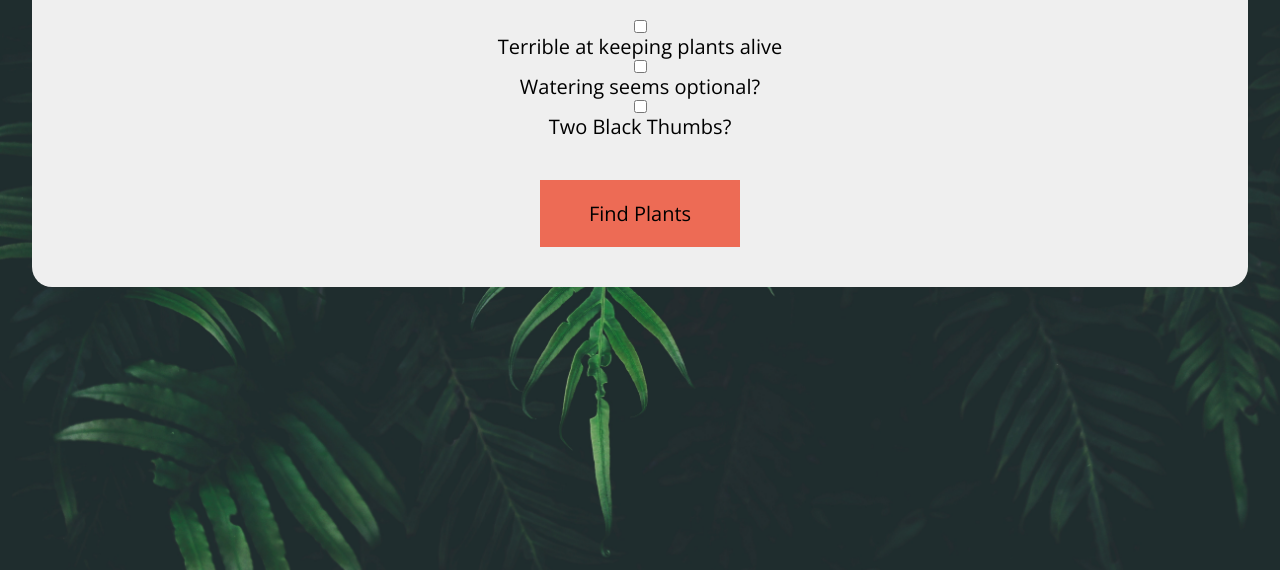
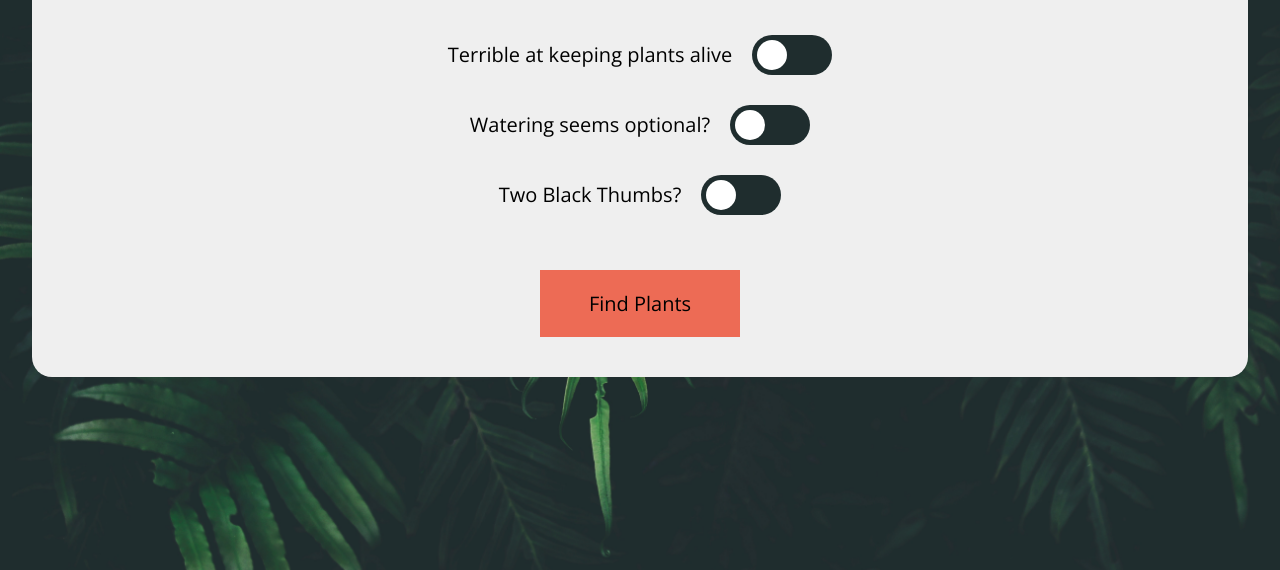
Before and after one commit to JairoCalderon/HousePlantsGuide, a plain HTML site: page index.html in a window 1280 px wide. Shown: the part 227-797 px from the top of the page. Drawn offline with nearby package versions, Linux system fonts and the light colour scheme.

Commit message:
finished the toggle style

```diff
--- a/styles/styles.css
+++ b/styles/styles.css
@@ -77,3 +77,44 @@ Dark Green - #1f2d2e
 Light Green - #234534
 Orange - #ED6B55
  */
+
+ .toggleLabel{
+     line-height: 40px;
+     padding-right: 100px;
+     margin:  15px 0;
+     position: relative;
+ }
+
+ input[type=checkbox]{
+     position: absolute;
+     opacity: 0;
+ }
+
+ .toggleLabel::before{
+     content: '';
+     width: 80px;
+     height: 40px;
+     background-color: #1f2d2e;
+     border-radius: 80px;
+     position: absolute;
+     right: 0;
+ }
+ .toggleLabel::after{
+    content: '';
+    position: absolute;
+    right: 45px;
+    top: 5px;
+    height: 30px;
+    width: 30px;
+    border-radius: 50%;
+    background-color: white;
+    z-index: 2;
+}
+
+input[type=checkbox]:checked + .toggleLabel::after{
+    right: 5px;
+}
+
+input[type=checkbox]:checked + .toggleLabel::before,input[type=checkbox]:hover + .toggleLabel::before{
+    background-color: #ED6B55;
+}
```
